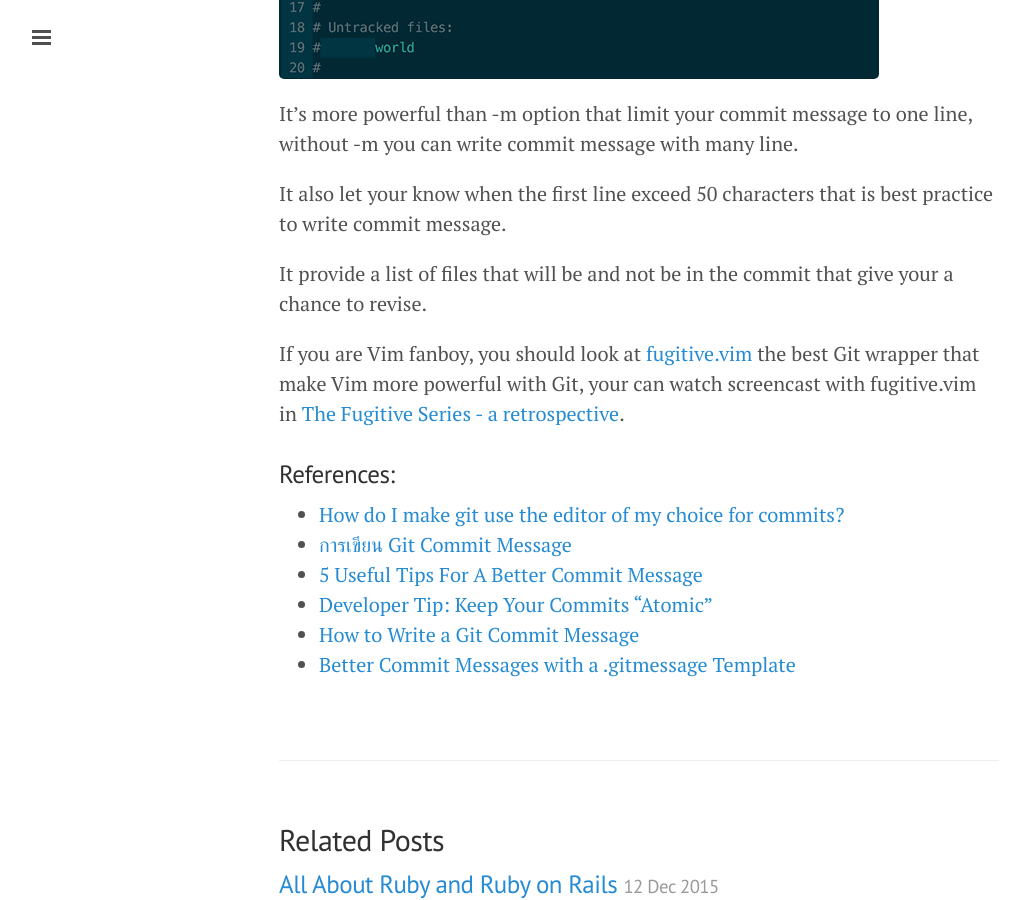
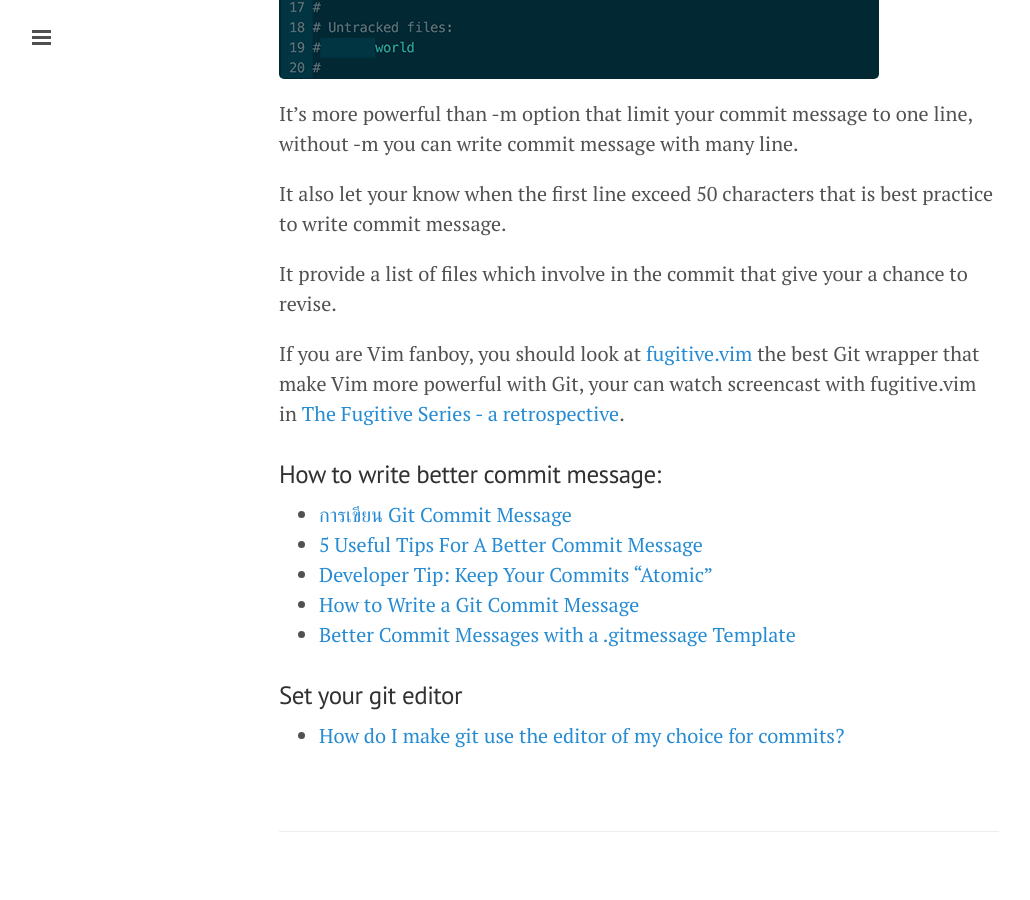
Before and after one commit to ibotdotout/ibotdotout.github.io, a Jekyll site: the page built from _posts/2015-12-25-aviod-git-commit-m.md, in a window 1280 px wide and 900 px high, scrolled down 959 px. Shown: the whole window, without its empty margins (1-1031 px from the left). Built offline with Jekyll 4.4.1, drawn with Linux system fonts in a browser that asks for light colours; nearby versions of some CDN libraries; Markdown is read by kramdown in place of the engine named in the settings.

Commit message:
Update avoid git commit

```diff
--- a/_posts/2015-12-25-aviod-git-commit-m.md
+++ b/_posts/2015-12-25-aviod-git-commit-m.md
@@ -34,7 +34,7 @@ one line, without -m you can write commit message with many line.
 It also let your know when the first line exceed 50 characters that
 is best practice to write commit message.
 
-It provide a list of files that will be and not be in the commit that
+It provide a list of files which involve in the commit that
 give your a chance to revise.
 
 If you are Vim fanboy, you should look at
@@ -43,10 +43,12 @@ the best Git wrapper that make Vim more powerful with Git,
 your can watch screencast with fugitive.vim in [The Fugitive Series - a
 retrospective](http://vimcasts.org/blog/2011/05/the-fugitive-series/).
 
-### References:
-* [How do I make git use the editor of my choice for commits?](http://stackoverflow.com/questions/2596805/how-do-i-make-git-use-the-editor-of-my-choice-for-commits)
+### How to write better commit message:
 * [การเขียน Git Commit Message](http://thaiprogrammer.org/การเขียน-git-commit-message/)
 * [5 Useful Tips For A Better Commit Message](https://robots.thoughtbot.com/5-useful-tips-for-a-better-commit-message)
 * [Developer Tip: Keep Your Commits “Atomic”](http://www.freshconsulting.com/atomic-commits/)
 * [How to Write a Git Commit Message](http://chris.beams.io/posts/git-commit/)
 * [Better Commit Messages with a .gitmessage Template](https://robots.thoughtbot.com/better-commit-messages-with-a-gitmessage-template)
+
+### Set your git editor
+* [How do I make git use the editor of my choice for commits?](http://stackoverflow.com/a/2596835)
```
